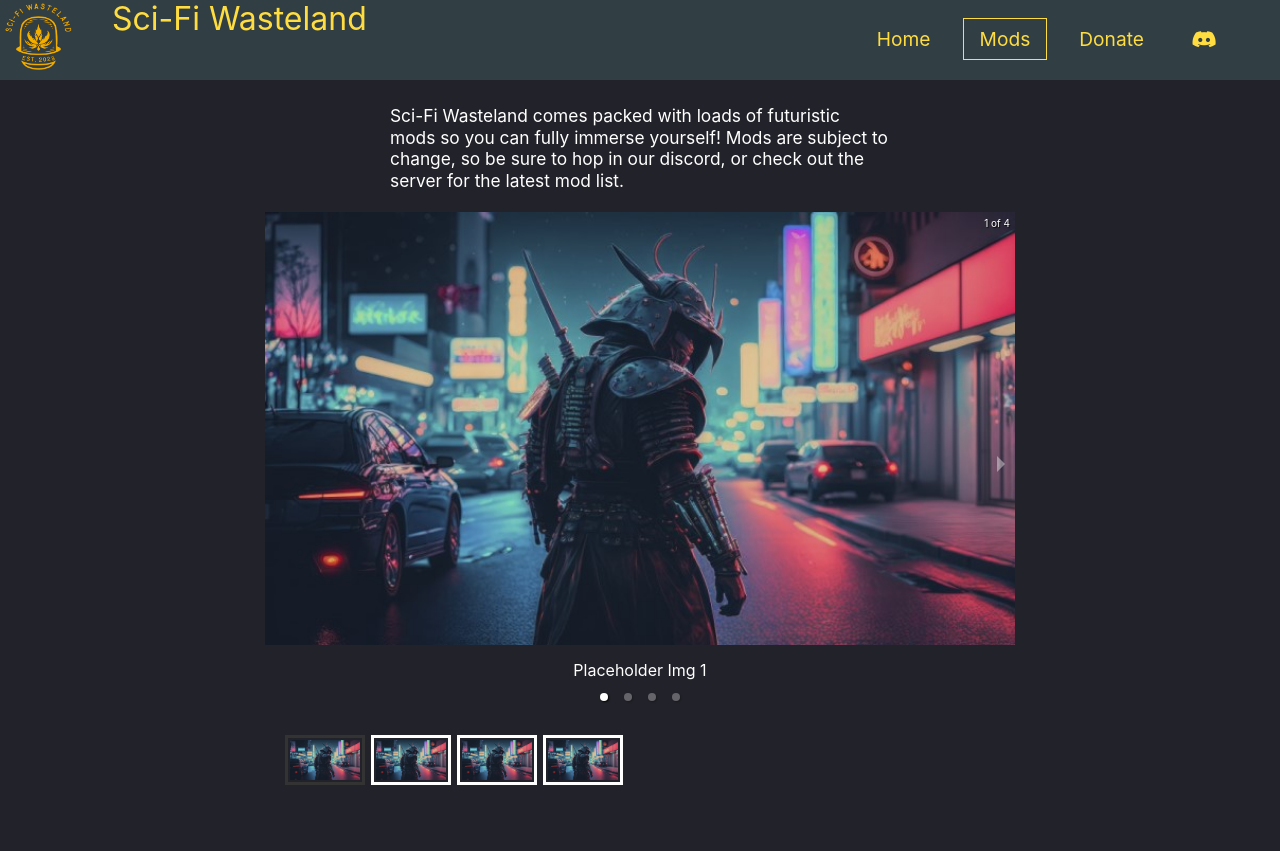
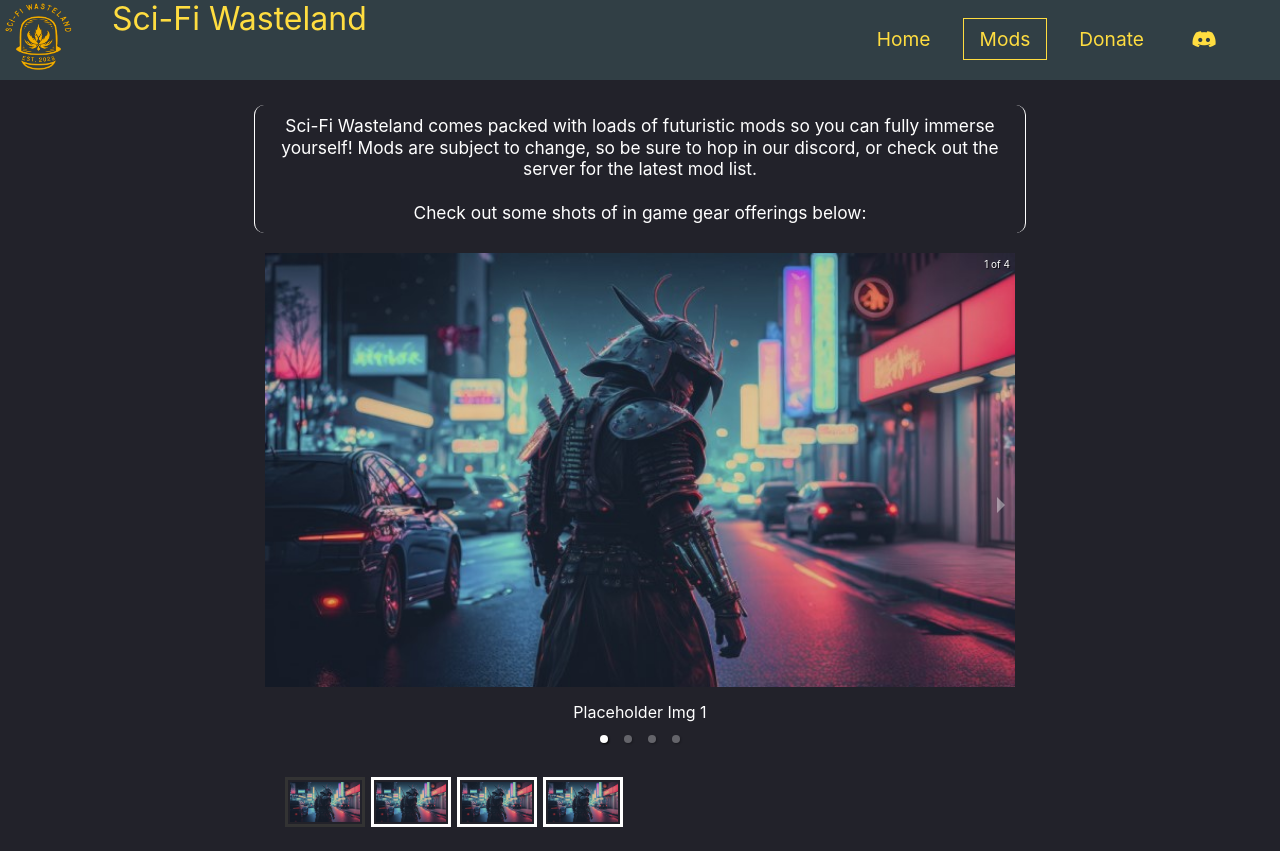
Before and after one commit to stackpearson/scifi-wasteland, a React (Create React App) app: page /mods in a window 1280 px wide. Before the commit the page ends 809 px from the top, so only its background shows below. Built offline with nearby package versions, Linux system fonts and the light colour scheme.

Commit message:
styling fix

```diff
--- a/src/components/Home.js
+++ b/src/components/Home.js
@@ -16,10 +16,16 @@ function Home() {
 
     `
     const TextBlock = styled.div`
-        line-height: 1.25em;
-        font-size: 13pt;
-        max-width: 500px;
-        min-width: 300px;
+    padding: 10px;
+    border-radius: 10px;
+    border-left: 1px solid white;
+    border-right: 1px solid white;
+    line-height: 1.25em;
+    font-size: 13pt;
+    max-width: 750px;
+    min-width: 300px;
+    text-align: center;
+    margin: 0 auto;
 
     `
     return (<>
--- a/src/components/Mods.js
+++ b/src/components/Mods.js
@@ -22,10 +22,16 @@ function Mods() {
 
     `
     const TextBlock = styled.div`
-        line-height: 1.25em;
-        font-size: 13pt;
-        max-width: 500px;
-        min-width: 300px;
+    padding: 10px;
+    border-radius: 10px;
+    border-left: 1px solid white;
+    border-right: 1px solid white;
+    line-height: 1.25em;
+    font-size: 13pt;
+    max-width: 750px;
+    min-width: 300px;
+    text-align: center;
+    margin: 0 auto;
 
     `
     const CarouselContainer = styled.div`
@@ -39,7 +45,8 @@ function Mods() {
         <FlexContainer>
             <FlexBox>
                 <TextBlock>
-                    <p>Sci-Fi Wasteland comes packed with loads of futuristic mods so you can fully immerse yourself! Mods are subject to change, so be sure to hop in our discord, or check out the server for the latest mod list.</p>
+                    <p>Sci-Fi Wasteland comes packed with loads of futuristic mods so you can fully immerse yourself! Mods are subject to change, so be sure to hop in our discord, or check out the server for the latest mod list.</p><br/>
+                    <p>Check out some shots of in game gear offerings below:</p>
                 </TextBlock>
 
             </FlexBox>
```
